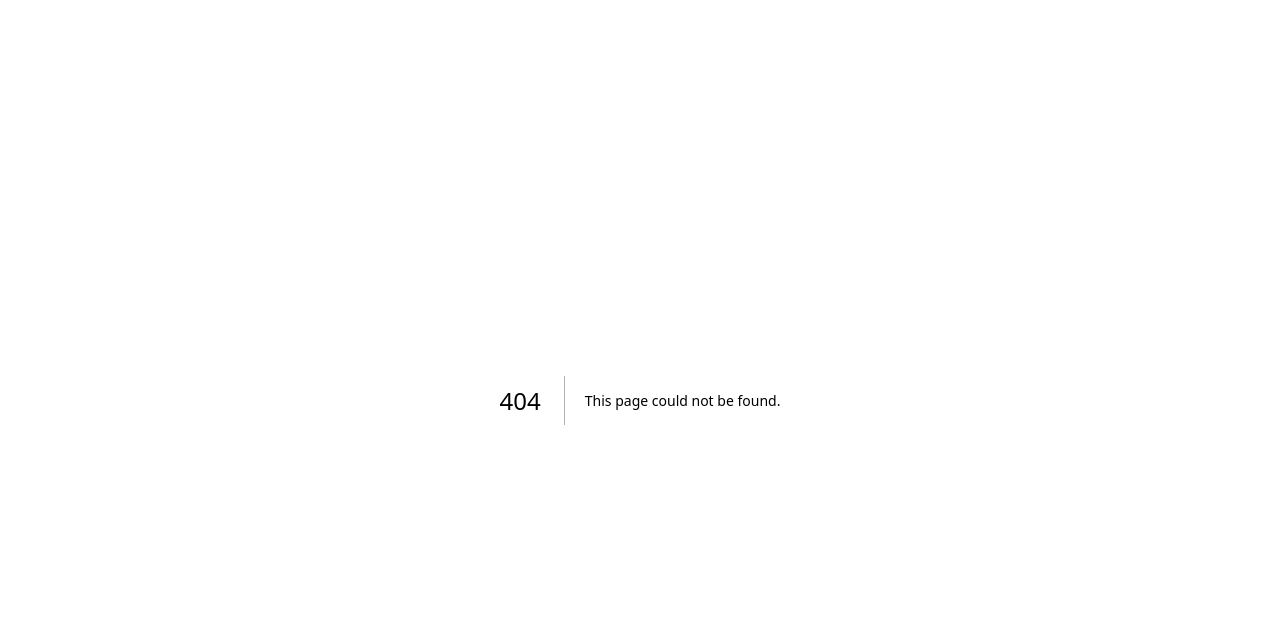
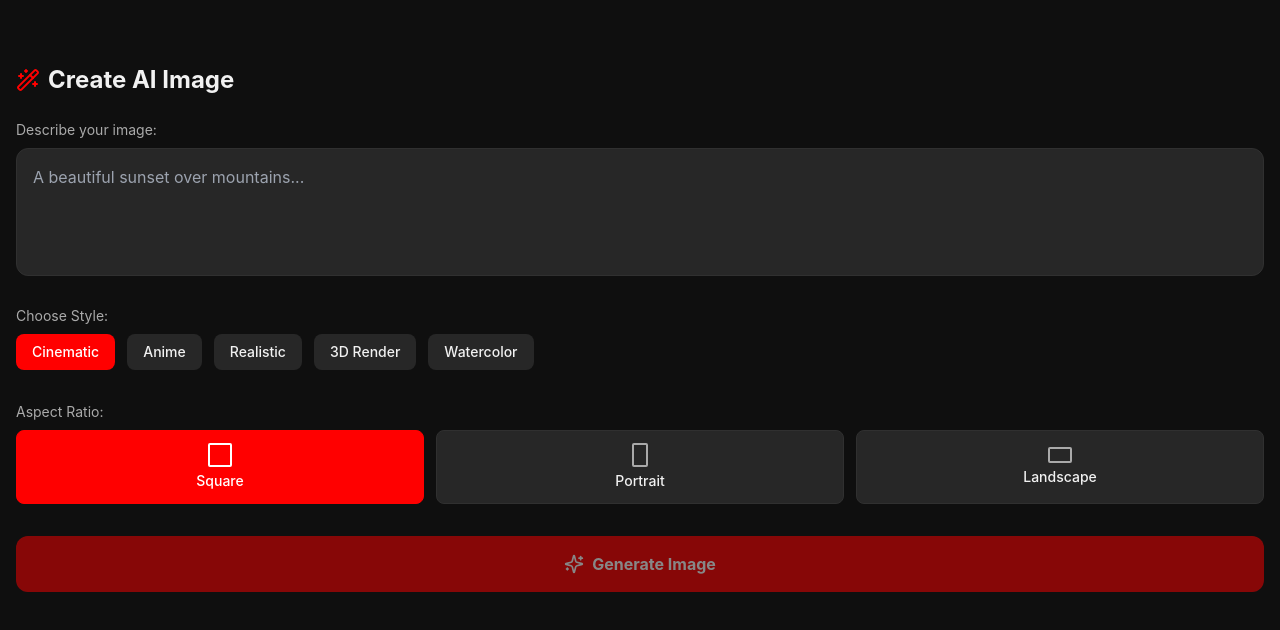
Before and after one commit to capacitytools/bmy-ai-studio, a Next.js app: page /create in a window 1280 px wide. Before the commit this address had no page. Shown: the top 630 px of the page. Built offline with nearby package versions, Linux system fonts and the light colour scheme.

Commit message:
Update and rename Image page.js to page.js

```diff
--- a/app/create/Image page.js
+++ b/app/create/page.js
@@ -22,8 +22,6 @@ export default function CreatePage() {
 
     try {
       const ratio = ratios.find(r => r.value === selectedRatio);
-
-      // Generate AI Image directly
       const imageUrl = `https://image.pollinations.ai/prompt/${encodeURIComponent(prompt)}?width=${ratio.width}&height=${ratio.height}&nologo=true&seed=${Date.now()}`;
 
       const newMedia = {
@@ -43,28 +41,26 @@ export default function CreatePage() {
 
       window.location.href = '/library';
     } catch (error) {
-      alert("Failed to generate image: " + error.message);
+      alert("Failed: " + error.message);
       setIsGenerating(false);
     }
   };
+
   return (
-    <div className="min-h-screen bg-yt-bg pb-24 pt-16 px-4">
-      <h1 className="text-2xl font-bold text-yt-text mb-6 flex items-center gap-2">
+    <div className="min-h-screen bg-yt-bg pb-24 pt-16 px-4">      <h1 className="text-2xl font-bold text-yt-text mb-6 flex items-center gap-2">
         <Wand2 className="text-yt-red" /> Create AI Image
       </h1>
 
-      {/* Prompt Text Area */}
       <div className="mb-6">
         <label className="text-yt-textSec text-sm mb-2 block">Describe your image:</label>
         <textarea
           value={prompt}
           onChange={(e) => setPrompt(e.target.value)}
-          placeholder="A beautiful sunset over mountains with a cyberpunk city in the distance..."
+          placeholder="A beautiful sunset over mountains..."
           className="w-full h-32 bg-yt-surface text-yt-text p-4 rounded-xl border border-yt-border focus:outline-none focus:border-yt-red resize-none"
         />
       </div>
 
-      {/* Style Selection */}
       <div className="mb-6">
         <label className="text-yt-textSec text-sm mb-2 block">Choose Style:</label>
         <div className="flex gap-3 overflow-x-auto no-scrollbar pb-2">
@@ -72,10 +68,8 @@ export default function CreatePage() {
             <button
               key={style}
               onClick={() => setSelectedStyle(style)}
-              className={`whitespace-nowrap px-4 py-2 rounded-lg text-sm font-medium transition active:scale-95 ${
-                selectedStyle === style
-                  ? "bg-yt-red text-white"
-                  : "bg-yt-surface text-yt-text"
+              className={`whitespace-nowrap px-4 py-2 rounded-lg text-sm font-medium ${
+                selectedStyle === style ? "bg-yt-red text-white" : "bg-yt-surface text-yt-text"
               }`}
             >
               {style}
@@ -84,7 +78,6 @@ export default function CreatePage() {
         </div>
       </div>
 
-      {/* Aspect Ratio Selection */}
       <div className="mb-8">
         <label className="text-yt-textSec text-sm mb-2 block">Aspect Ratio:</label>
         <div className="flex gap-3">
@@ -92,50 +85,31 @@ export default function CreatePage() {
             <button
               key={ratio.value}
               onClick={() => setSelectedRatio(ratio.value)}
-              className={`flex-1 px-4 py-3 rounded-lg text-sm font-medium transition active:scale-95 border ${
-                selectedRatio === ratio.value
-                  ? "bg-yt-red text-white border-yt-red"
-                  : "bg-yt-surface text-yt-text border-yt-border"
-              }`}            >
+              className={`flex-1 px-4 py-3 rounded-lg text-sm font-medium border ${
+                selectedRatio === ratio.value ? "bg-yt-red text-white border-yt-red" : "bg-yt-surface text-yt-text border-yt-border"
+              }`}
+            >
               <div className="flex flex-col items-center gap-1">
                 <div className={`border-2 ${selectedRatio === ratio.value ? 'border-white' : 'border-yt-textSec'} rounded-sm ${
-                  ratio.value === 'square' ? 'w-6 h-6' :
-                  ratio.value === 'portrait' ? 'w-4 h-6' : 'w-6 h-4'
+                  ratio.value === 'square' ? 'w-6 h-6' : ratio.value === 'portrait' ? 'w-4 h-6' : 'w-6 h-4'
                 }`}></div>
                 <span>{ratio.name}</span>
               </div>
             </button>
-          ))}
-        </div>
+          ))}        </div>
       </div>
 
-      {/* Generate Button */}
       <button
         onClick={handleGenerate}
         disabled={isGenerating || !prompt}
-        className="w-full bg-yt-red text-white font-bold py-4 rounded-xl flex items-center justify-center gap-2 active:scale-95 transition disabled:opacity-50 disabled:active:scale-100"
+        className="w-full bg-yt-red text-white font-bold py-4 rounded-xl flex items-center justify-center gap-2 disabled:opacity-50"
       >
         {isGenerating ? (
-          <>
-            <div className="w-5 h-5 border-2 border-white border-t-transparent rounded-full animate-spin"></div>
-            Generating Image...
-          </>
+          <><div className="w-5 h-5 border-2 border-white border-t-transparent rounded-full animate-spin"></div>Generating...</>
         ) : (
-          <>
-            <Sparkles className="w-5 h-5" />
-            Generate Image
-          </>
+          <><Sparkles className="w-5 h-5" />Generate Image</>
         )}
       </button>
-
-      {isGenerating && (
-        <div className="mt-8 w-full aspect-video bg-yt-surface rounded-xl flex items-center justify-center border border-yt-border">
-          <div className="text-center">
-            <ImageIcon className="w-12 h-12 text-yt-textSec mx-auto mb-2 animate-pulse" />
-            <p className="text-yt-textSec text-sm">AI is creating your image...</p>
-          </div>
-        </div>
-      )}
     </div>
   );
 }
```
